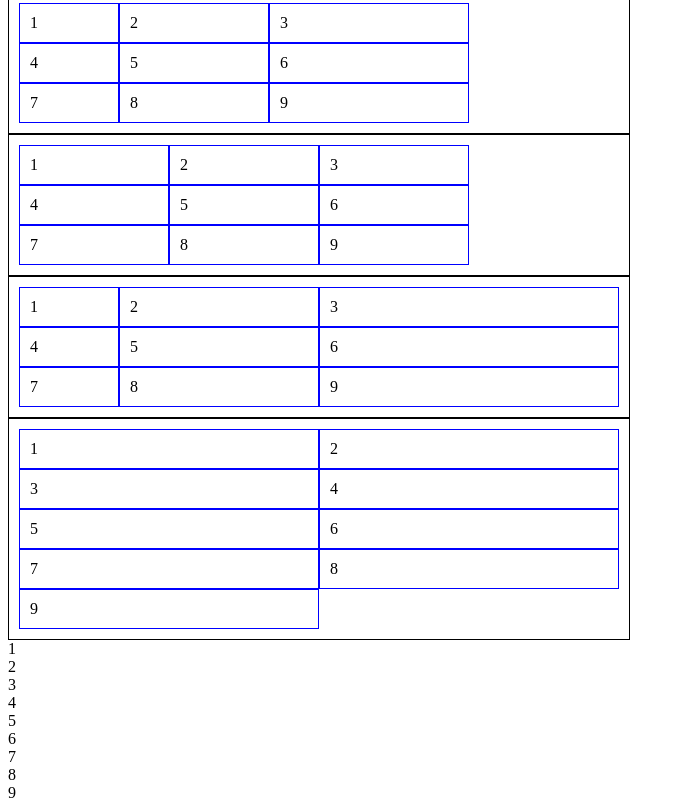
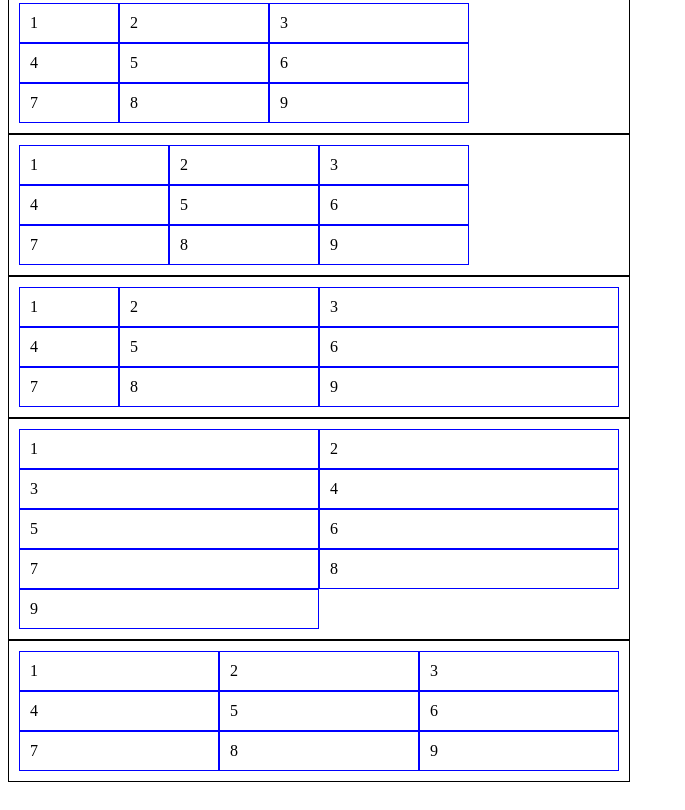
Before and after one commit to elizatim777/grid, a plain HTML site: page index.html in a window 1280 px wide. Shown: the part 728-1538 px from the top of the page, without its empty margins (0-685 px from the left). Drawn offline with Linux system fonts and the light colour scheme.

Commit message:
devyatoe vse

```diff
--- a/style.css
+++ b/style.css
@@ -114,3 +114,16 @@
     padding: 10px;
     border: 1px solid blue;
 }
+
+#p1 {
+    display: grid;
+    grid-template-columns: 1fr 1fr 1fr;
+    border: 1px solid black;
+    padding: 10px;
+    width: 600px;
+}
+
+#p2 {
+    padding: 10px;
+    border: 1px solid blue;
+}
```
